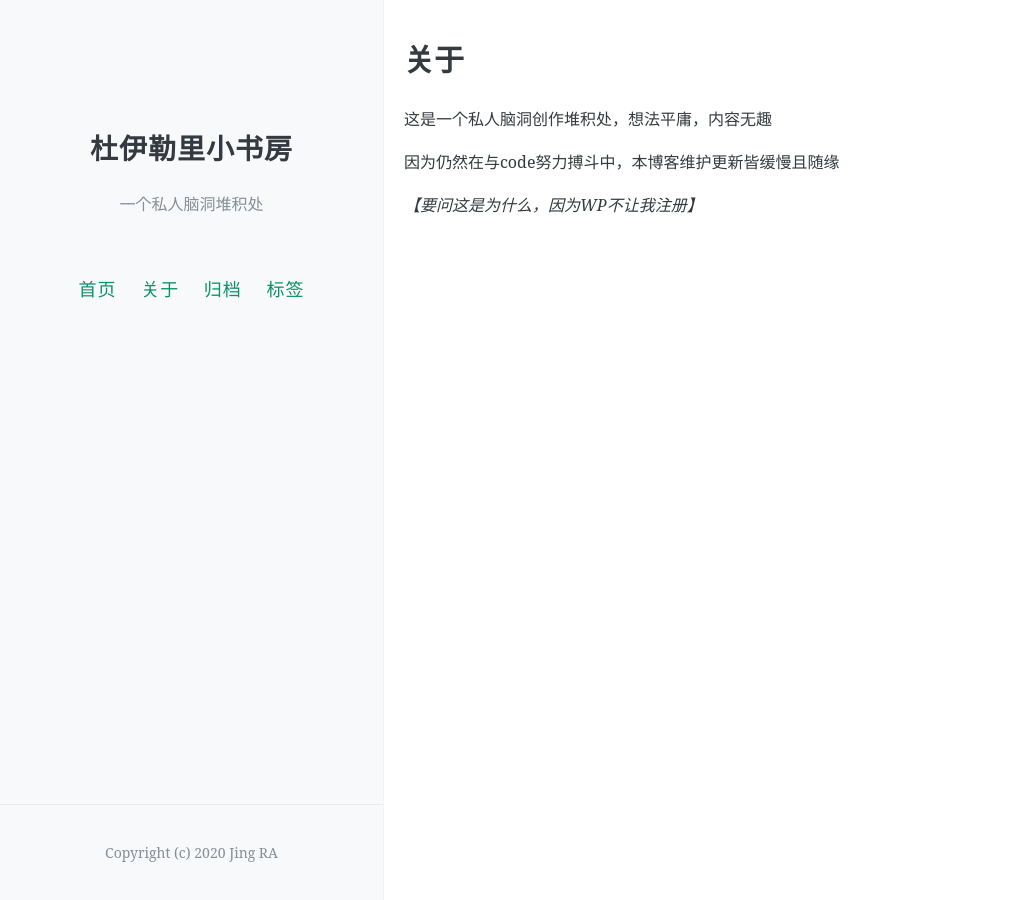
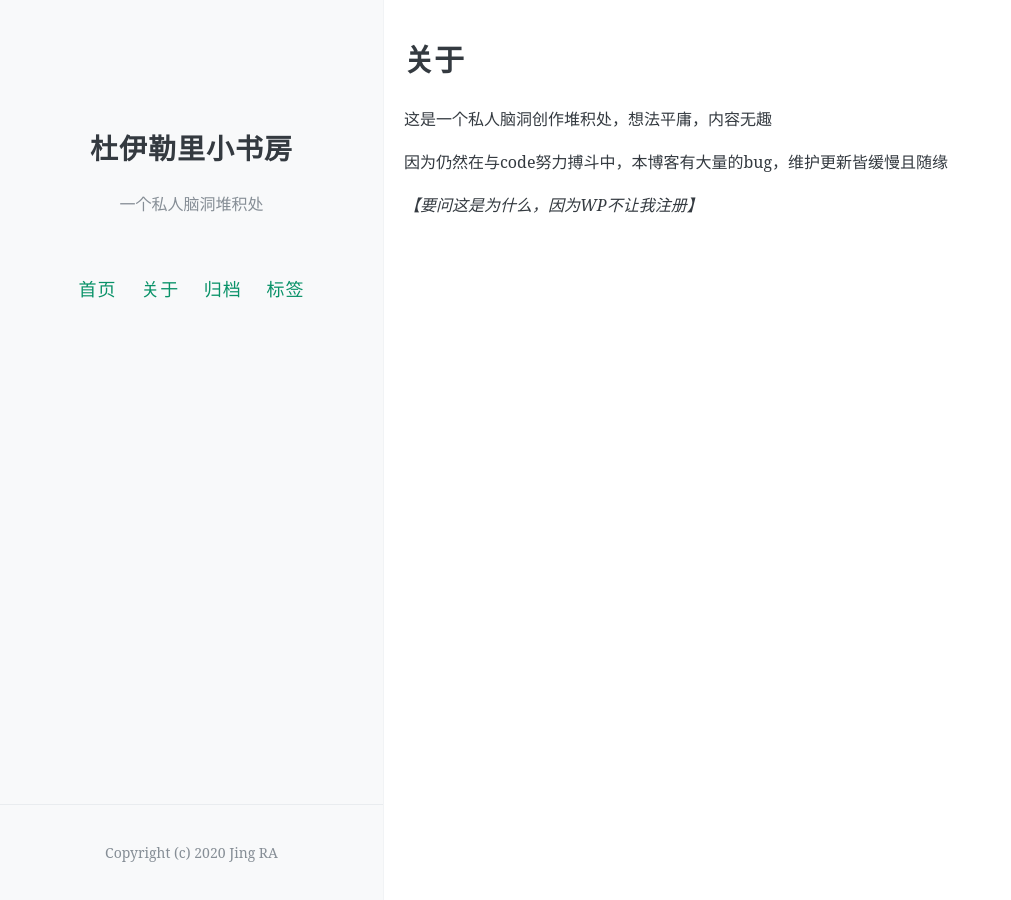
Before and after one commit to JingRA/JingRA, a Jekyll site: the page built from about.md, in a window 1280 px wide. Shown: the whole page, without its empty margins (0-1011 px from the left). Built offline with Jekyll 4.4.1, drawn with Linux system fonts in a browser that asks for light colours; comment, search, counter and statistics services are not loaded.

Commit message:
Update about.md

```diff
--- a/about.md
+++ b/about.md
@@ -6,6 +6,6 @@ permalink: /about/
 
 这是一个私人脑洞创作堆积处，想法平庸，内容无趣
 
-因为仍然在与code努力搏斗中，本博客维护更新皆缓慢且随缘
+因为仍然在与code努力搏斗中，本博客有大量的bug，维护更新皆缓慢且随缘
 
 *【要问这是为什么，因为WP不让我注册】*
```
